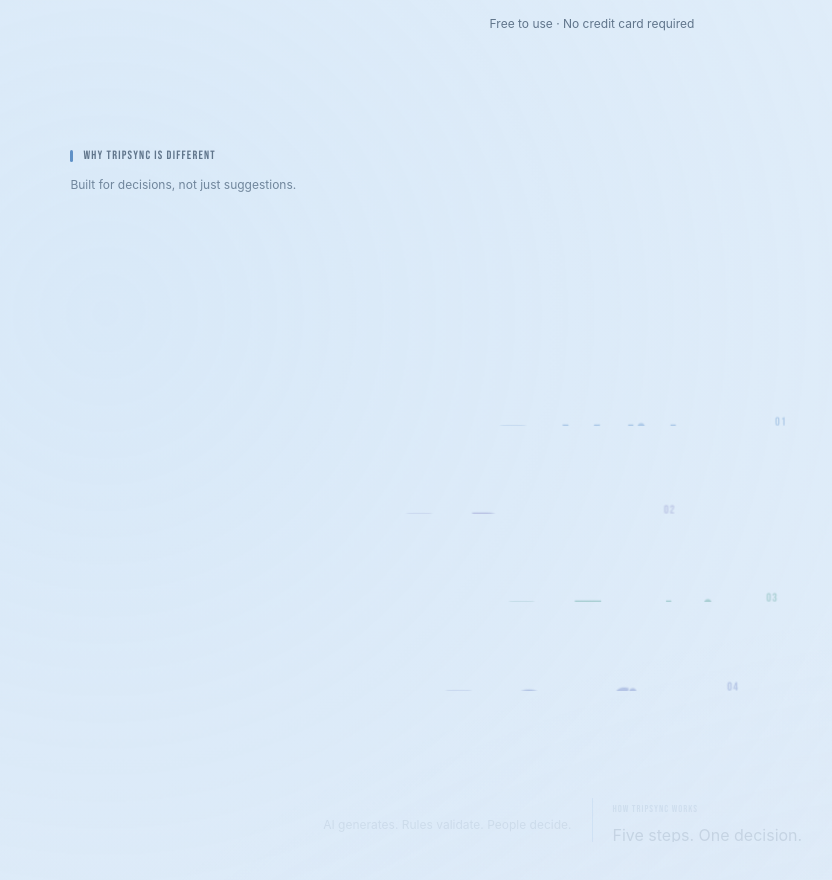
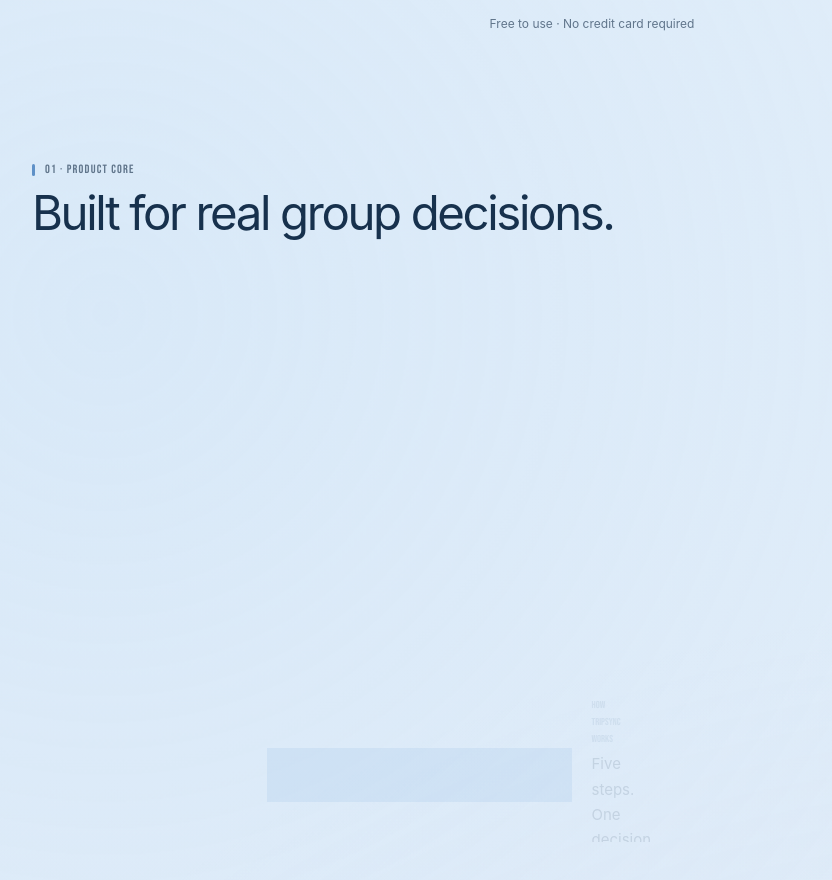
Before and after one commit to shnnzdx/cap_stone, a Next.js app in the folder frontend/: page / in a window 1280 px wide. Shown: the part 1061-1941 px from the top of the page, without its empty margins (48-880 px from the left). Built offline with nearby package versions, Linux system fonts and the light colour scheme; a web font is replaced by a local one.

Commit message:
Revert "Merge remote jiayi into local updates"
This reverts commit f2f2c2ac9f8db4edbbc6a2954d1f2f336cc49fc0, reversing
changes made to da1f0d4f400144479b46977b1f53489e5340ff2c.

```diff
--- a/frontend/app/ProductPrinciples.tsx
+++ b/frontend/app/ProductPrinciples.tsx
@@ -3,12 +3,11 @@
 import { useEffect, useRef, useState } from "react";
 
 const principles = [
-  { number: "01", word: "Validate", symbol: "✓", tone: "validate", range: [0.05, 0.34] },
-  { number: "02", word: "Protect", symbol: "▣", tone: "protect", range: [0.22, 0.51] },
-  { number: "03", word: "Explain", symbol: "⌁", tone: "explain", range: [0.39, 0.68] },
-  { number: "04", word: "Confirm", symbol: "✓✓", tone: "confirm", range: [0.56, 0.85] },
+  { word: "Validate", symbol: "✓", tone: "validate", range: [0.05, 0.34] },
+  { word: "Protect", symbol: "▣", tone: "protect", range: [0.22, 0.51] },
+  { word: "Explain", symbol: "⌁", tone: "explain", range: [0.39, 0.68] },
+  { word: "Confirm", symbol: "✓✓", tone: "confirm", range: [0.56, 0.85] },
 ];
-
 const clamp = (value: number) => Math.max(0, Math.min(1, value));
 
 export default function ProductPrinciples() {
@@ -18,86 +17,36 @@
   useEffect(() => {
     const section = sectionRef.current;
     if (!section) return;
-    if (window.matchMedia("(prefers-reduced-motion: reduce)").matches) {
-      setProgress(1);
-      return;
-    }
-
-    let frame = 0;
-    let target = 0;
-    let current = 0;
-
+    if (window.matchMedia("(prefers-reduced-motion: reduce)").matches) { setProgress(1); return; }
+    let frame = 0, target = 0, current = 0;
     const update = () => {
       const rect = section.getBoundingClientRect();
       const distance = Math.max(1, section.offsetHeight - window.innerHeight);
       target = clamp(-rect.top / distance);
     };
-
-    const render = () => {
-      current += (target - current) * 0.1;
-      if (Math.abs(target - current) < 0.0005) current = target;
-      setProgress(current);
-      frame = requestAnimationFrame(render);
-    };
-
+    const render = () => { current += (target - current) * .1; if (Math.abs(target-current) < .0005) current = target; setProgress(current); frame = requestAnimationFrame(render); };
     const onScroll = () => update();
     update();
     frame = requestAnimationFrame(render);
     window.addEventListener("scroll", onScroll, { passive: true });
     window.addEventListener("resize", onScroll);
-
-    return () => {
-      window.removeEventListener("scroll", onScroll);
-      window.removeEventListener("resize", onScroll);
-      cancelAnimationFrame(frame);
-    };
+    return () => { window.removeEventListener("scroll", onScroll); window.removeEventListener("resize", onScroll); cancelAnimationFrame(frame); };
   }, []);
 
   return (
     <div className="principle-scroll" ref={sectionRef} aria-label="TripSync core product principles">
       <div className="principle-stage">
-        <header className="principle-heading">
-          <p className="eyebrow">WHY TRIPSYNC IS DIFFERENT</p>
-          <p>Built for decisions, not just suggestions.</p>
+        <header className="principle-intro">
+          <p className="eyebrow">01 · PRODUCT CORE</p>
+          <h2>Built for real group decisions.</h2>
         </header>
         {principles.map((principle) => {
-          const [start, end] = principle.range;
-          const reveal = clamp((progress - start) / (end - start));
-          return (
-            <div className={`principle-line ${principle.tone}`} key={principle.word}>
-              <div className="principle-mask">
-                <div
-                  className="principle-word"
-                  style={{
-                    opacity: 0.32 + reveal * 0.68,
-                    transform: `translateY(${(1 - reveal) * 62}px) scale(${0.985 + reveal * 0.015})`,
-                  }}
-                >
-                  <span>{principle.symbol}</span>
-                  <strong>{principle.word}</strong>
-                  <small>{principle.number}</small>
-                </div>
-              </div>
-            </div>
-          );
+          const reveal = clamp((progress - principle.range[0]) / (principle.range[1] - principle.range[0]));
+          return <div className={`principle-line ${principle.tone}`} key={principle.word}><div className="principle-mask">
+            <div className="principle-word" style={{ opacity: reveal === 0 ? 0 : .7 + reveal * .3, clipPath: `inset(${(1 - reveal) * 100}% 0 0 0)`, transform: `translateY(${(1 - reveal) * 108}px) scale(${.985 + reveal * .015})`, visibility: reveal === 0 ? "hidden" : "visible" }}><span>{principle.symbol}</span><strong>{principle.word}</strong></div>
+          </div></div>;
         })}
-        <footer
-          className="principle-transition"
-          style={
-            {
-              "--transition-opacity": 0.12 + clamp((progress - 0.82) / 0.18) * 0.88,
-              "--transition-y": `${(1 - clamp((progress - 0.82) / 0.18)) * 24}px`,
-              "--route-height": `${18 + clamp((progress - 0.82) / 0.18) * 48}px`,
-            } as React.CSSProperties
-          }
-        >
-          <p>AI generates. Rules validate. People decide.</p>
-          <i aria-hidden="true" />
-          <a href="#process">
-            <span>HOW TRIPSYNC WORKS</span>
-            <strong>Five steps. One decision.</strong>
-          </a>
-        </footer>
+        <footer className="principle-transition" style={{opacity:.12+clamp((progress-.82)/.18)*.88,transform:`translate(-50%,${(1-clamp((progress-.82)/.18))*24}px)`}}><i /><a href="#process"><span>HOW TRIPSYNC WORKS</span><strong>Five steps. One decision.</strong></a></footer>
       </div>
     </div>
   );
--- a/frontend/app/globals.css
+++ b/frontend/app/globals.css
@@ -562,19 +562,15 @@
 .hero h1,.subhero h1{font-size:clamp(3.65rem,4.7vw,5rem);line-height:.94;margin:26px 0 28px}
 .subhero h1{white-space:nowrap}
 
-/* Product principles share one short, overlapping scroll timeline. */
-.principle-scroll{height:185vh;position:relative;margin-top:clamp(-54px,-5vh,-28px)}
-.principle-stage{position:sticky;top:72px;height:calc(100vh - 72px);min-height:620px;padding:clamp(54px,7vh,76px) 0 clamp(86px,11vh,112px);display:flex;justify-content:center;align-items:stretch;overflow:hidden}
-.principle-heading{position:absolute;z-index:2;top:clamp(22px,3.2vh,36px);left:clamp(12px,3vw,44px)}
-.principle-heading p{margin:0}.principle-heading>p:last-child{margin-top:8px;color:#70869c;font-size:12px}
+/* Product principles are tied to scroll position: one centered line per scroll beat. */
+.principle-scroll{height:360vh;position:relative}
+.principle-stage{position:sticky;top:72px;height:calc(100vh - 72px);min-height:620px;padding:4vh 0 6vh;display:flex;justify-content:center;align-items:stretch;overflow:hidden}
 .principle-line,.principle-line:nth-child(n){width:100%;padding-left:0;display:flex;justify-content:center;flex:0 1 auto}
-.principle-mask{width:min(860px,90%);display:flex;justify-content:center;overflow:visible}
+.principle-mask{width:min(920px,92%);display:flex;justify-content:center}
 .principle-word{width:100%;justify-content:center;transition:none;will-change:transform,opacity}
 .principle-word>span{width:clamp(38px,4vw,58px);border-width:1.5px;border-radius:15px;transition:none}
 .principle-word strong{font-size:clamp(3.5rem,6.3vw,6.5rem);line-height:.84}
-.principle-word small{margin:3px 0 0 2px;min-width:24px}
-.principle-transition{--transition-opacity:.12;--transition-y:24px;--route-height:18px;position:absolute;left:50%;bottom:clamp(14px,2.2vh,26px);width:min(760px,86%);display:grid;grid-template-columns:1fr auto 1fr;align-items:end;gap:22px;opacity:var(--transition-opacity);transform:translate(-50%,var(--transition-y));will-change:transform,opacity}
-.principle-transition>p{align-self:center;margin:0;color:#526d88;font-size:13px;text-align:right}.principle-transition>i{display:block;width:1px;height:var(--route-height);background:#6ca5df;transform-origin:top}.principle-transition>a{display:flex;flex-direction:column;gap:5px}.principle-transition a span{font-family:var(--font-label);font-size:10px;letter-spacing:.1em;color:#6384a5}.principle-transition a strong{font-size:16px;font-weight:400;color:#17314d}.principle-transition a:hover strong{color:#3979ba}
+.principle-word small{margin-top:3px}
 
 /* Dedicated How It Works page: preserve the five-step structure but reduce its visual weight. */
 .flow-copy h2{font-size:clamp(2.4rem,4.1vw,4.25rem);line-height:.96}
@@ -663,20 +659,20 @@
 .people-problem .audience-strip .audience-card .voice-received{display:block;transition-delay:calc(var(--quote-delay) + 720ms)}
 .people-problem .audience-strip.is-visible .audience-card .voice-received{transform:scaleX(1)}
 
-/* Give each process state about three deliberate wheel beats. */
-.feature-story{height:216vh}
+/* Each process state now needs roughly half as much wheel travel. */
+.feature-story{height:176vh}
 
-@media(max-width:900px){.responsibility-grid.compact{grid-template-columns:1fr}.feature-story{height:200vh}}
+@media(max-width:900px){.responsibility-grid.compact{grid-template-columns:1fr}.feature-story{height:160vh}}
 @media(max-width:760px){.how-page-main .subhero,.privacy-page-main .subhero{min-height:auto}.feature-story{height:auto}.responsibility-grid.compact article{min-height:190px}}
 @media(prefers-reduced-motion:reduce){.responsibility-grid.compact article,.responsibility-grid.compact article>span,.audience-content-mask>div,.people-problem .audience-strip .audience-card,.people-problem .audience-strip .audience-card>span{transform:none;transition:none}}
 
 /* Jeton-inspired logic, translated into TripSync's restrained editorial system. */
 .product-overview{overflow:visible;padding-top:92px}
-.product-overview .principle-stage{gap:clamp(2px,.8vh,10px)}
+.product-overview .principle-stage{gap:clamp(8px,1.4vh,18px)}
 .product-overview .principle-word{min-height:clamp(74px,9.5vh,94px)}
 .product-overview .principle-word>span{border:0;background:color-mix(in srgb,currentColor 18%,rgba(255,255,255,.86));box-shadow:inset 0 0 0 1px color-mix(in srgb,currentColor 32%,transparent)}
-.product-overview .principle-line:nth-child(2),.product-overview .principle-line:nth-child(4){transform:translateX(clamp(22px,4vw,58px))}
-.product-overview .principle-line:nth-child(1),.product-overview .principle-line:nth-child(3){transform:translateX(clamp(-58px,-4vw,-22px))}
+.product-overview .principle-line:nth-child(2),.product-overview .principle-line:nth-child(4){transform:translateX(clamp(10px,2.4vw,28px))}
+.product-overview .principle-line:nth-child(1),.product-overview .principle-line:nth-child(3){transform:translateX(clamp(-28px,-2.4vw,-10px))}
 
 /* The problem becomes a scroll-held conversation: each constraint joins one shared stack. */
 .shared-problem-scroll{height:198vh;position:relative;margin-top:18px}
@@ -684,7 +680,7 @@
 .people-problem .problem-subsection{align-self:center;padding:0;transform:none}
 .people-problem .problem-subsection>.eyebrow,.people-problem .problem-subsection h3,.people-problem .problem-subsection>p:last-child{clip-path:none;transform:translateY(22px);opacity:.35;transition:transform .7s cubic-bezier(.22,1,.36,1),opacity .55s ease}
 .people-problem .shared-problem.is-visible .problem-subsection>.eyebrow,.people-problem .shared-problem.is-visible .problem-subsection h3,.people-problem .shared-problem.is-visible .problem-subsection>p:last-child{transform:translateY(0);opacity:1}
-.people-problem .problem-subsection h3{font-size:clamp(2.55rem,3.95vw,4.2rem);line-height:.94;margin-top:18px;width:11ch;max-width:11ch;white-space:normal}
+.people-problem .problem-subsection h3{font-size:clamp(2.8rem,4.4vw,4.7rem);line-height:.92;margin-top:18px;max-width:430px}
 .people-problem .problem-subsection>p:last-child{max-width:420px;margin-top:22px}
 .people-problem .shared-problem .quote-grid{display:flex;flex-direction:column;justify-content:center;gap:0;min-width:0}
 .people-problem .shared-problem .quote-card{width:100%;min-height:132px;margin:0;position:relative;overflow:hidden;padding:20px 23px;border:1px solid rgba(86,119,153,.24);border-radius:20px;background:rgba(255,255,255,.9)!important;backdrop-filter:blur(16px);box-shadow:0 20px 42px rgba(52,82,114,.12);transition:border-color .22s ease,box-shadow .22s ease;will-change:transform,opacity}
@@ -699,8 +695,8 @@
 .product-reveal.product-in-view{opacity:1;translate:0 0}
 .story-frame.product-reveal{translate:0 18px}.story-frame.product-reveal.product-in-view{translate:0 0}
 
-@media(max-width:900px){.people-problem .shared-problem{grid-template-columns:1fr;gap:26px;padding:28px}.people-problem .problem-subsection h3{font-size:3rem;width:11ch;max-width:11ch}.people-problem .shared-problem .quote-card{min-height:112px}.shared-problem-scroll{height:190vh}.product-overview .section-intro{margin-bottom:18px}.principle-transition{grid-template-columns:1fr auto 1fr}}
-@media(max-width:760px){.shared-problem-scroll{height:auto}.people-problem .shared-problem{position:relative;top:auto;height:auto;min-height:0;display:block;padding:26px 16px}.people-problem .shared-problem .quote-grid{margin-top:26px}.people-problem .shared-problem .quote-card{opacity:1!important;transform:none!important;margin-left:0!important}.people-problem .shared-problem .quote-card+ .quote-card{margin-top:10px}.product-overview .principle-line:nth-child(n){transform:none}.product-overview .principle-word{opacity:1!important;transform:none!important}.principle-transition{position:relative;left:auto;bottom:auto;width:100%;margin-top:26px;opacity:1!important;transform:none!important}}
+@media(max-width:900px){.people-problem .shared-problem{grid-template-columns:1fr;gap:26px;padding:28px}.people-problem .problem-subsection h3{font-size:3.25rem}.people-problem .shared-problem .quote-card{min-height:112px}.shared-problem-scroll{height:190vh}.product-overview .section-intro{margin-bottom:18px}}
+@media(max-width:760px){.shared-problem-scroll{height:auto}.people-problem .shared-problem{position:relative;top:auto;height:auto;min-height:0;display:block;padding:26px 16px}.people-problem .shared-problem .quote-grid{margin-top:26px}.people-problem .shared-problem .quote-card{opacity:1!important;transform:none!important;margin-left:0!important}.people-problem .shared-problem .quote-card+ .quote-card{margin-top:10px}.product-overview .principle-line:nth-child(n){transform:none}}
 @media(prefers-reduced-motion:reduce){.product-reveal{opacity:1;translate:0 0;transition:none}.people-problem .problem-subsection>*{opacity:1!important;transform:none!important}}
 
 /* 2026-08-04 responsive navigation, persistent core intro, and login card refinement. */
```
